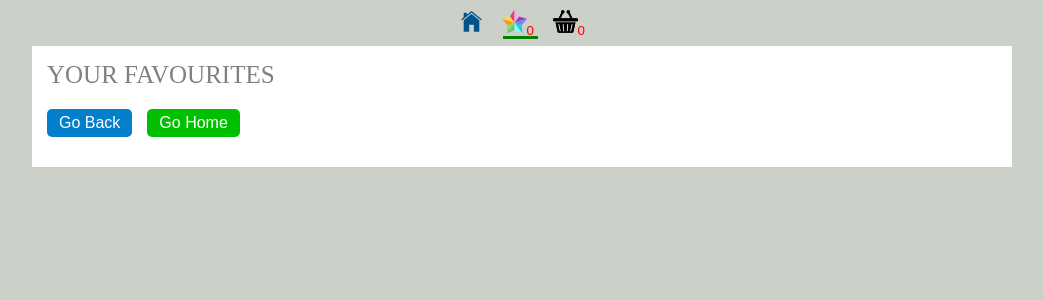
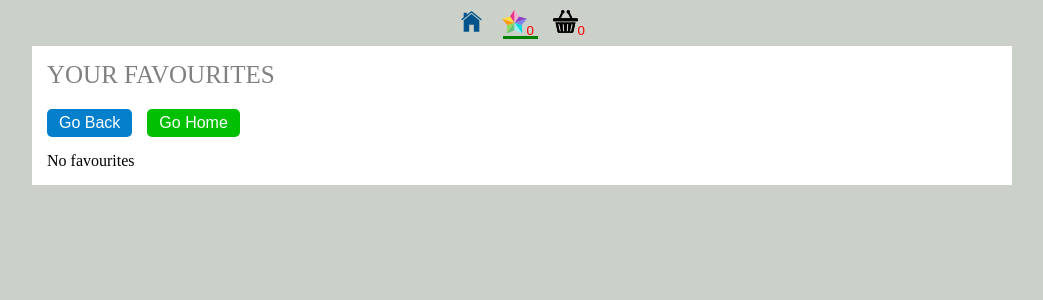
Before and after one commit to VladOnischenko/React-router-redux, a React (Create React App) app: page /favourites in a window 1280 px wide. Shown: the top 300 px of the page, without its empty margins (118-1161 px from the left). Built offline with nearby package versions, Linux system fonts and the light colour scheme.

Commit message:
Test localStorage

```diff
--- a/src/App.jsx
+++ b/src/App.jsx
@@ -11,6 +11,7 @@ import {Routes, Route} from 'react-router-dom'
 import SinglePage from "./components/Pages/singlePage/SinglePage";
 
 const App = () => {
+  const [items, setItems] = useState([])
   const [basket, setBasket] = useState(() => {
     const saved = localStorage.getItem('basket')
     const initialValue = JSON.parse(saved)
@@ -21,7 +22,6 @@ const App = () => {
     const initialValue = JSON.parse(saved)
     return initialValue || []
   })
-  const [items, setItems] = useState([])
 
   useEffect(() => {
       localStorage.setItem('basket', JSON.stringify(basket))
@@ -44,21 +44,12 @@ const App = () => {
     } else {
       setBasket(allItems)
     }
+  }
+  const addToStars = (item) => {
+    const allFavorite = [...stars, item]
+    const filteredFavorite = stars.filter(el => el.id !== item.id)
 
-    // let isInArray = false
-    //   basket.forEach(el => {
-    //     if (el.id === item.id)
-    //       isInArray = true
-    //   })
-    //     if (!isInArray)
-    //       setBasket([...basket, item])
-  }
-  const addToStars = (event) => {
-    const favorites = Number(event.target.dataset.id)
-    const allFavorite = [...stars, favorites]
-    const filteredFavorite = stars.filter(el => el !== favorites)
-
-    if (stars.includes(favorites)) {
+    if (stars.includes(item)) {
       setStars(filteredFavorite)
     } else {
       setStars(allFavorite)
@@ -69,9 +60,9 @@ const App = () => {
     <>
       <Routes>
         <Route path="/" element={<Layout orders={basket} stars={stars}/>}>
-          <Route index element={<HomePage onAdd={addToBasket} addFav={addToStars} stars={stars} items={items}/>}/>
+          <Route index element={<HomePage onAdd={addToBasket} addFav={addToStars} stars={stars} basket={basket} items={items}/>}/>
           <Route path="/about/:id" element={<SinglePage addFav={addToStars} onAdd={addToBasket} items={items} stars={stars}/>}/>
-          <Route path="/favourites" element={<Favourites />}/>
+          <Route path="/favourites" element={<Favourites basket={basket} stars={stars} addFav={addToStars} onAdd={addToBasket}/>}/>
           <Route path="/basket/" element={<Basket basket={basket} stars={stars} addFav={addToStars} onAdd={addToBasket}/>}/>
           <Route path="*" element={<NotFoundPage />}/>
         </Route>
--- a/src/components/Item/Item.jsx
+++ b/src/components/Item/Item.jsx
@@ -8,7 +8,7 @@ import {Link} from "react-router-dom";
 const Item = (props) => {
   const [active, setActive] = useState(false)
   const { name, text, price, image, color } = props.item
-  const { id, item, stars, addFav, onAdd, deleteIcon} = props
+  const { id, item, stars, basket, addFav, onAdd, deleteIcon} = props
 
   const changeActive = () => setActive(!active)
 
@@ -16,6 +16,8 @@ const Item = (props) => {
     changeActive()
     onAdd(item)
   }
+
+  const addToCart = () => basket.includes(item) ? null : <Button styles="item__description-btn" text="ADD TO CART" handlerClick={changeActive}/>
 
   return (
     <li className="item" style={{background: color}}>
@@ -30,12 +32,12 @@ const Item = (props) => {
         <p className="item__text">{text}</p>
         <div className="item__description">
           <span className="item__description-price">${price}</span>
-          {onAdd && (<Button styles="item__description-btn" text="ADD TO CART" handlerClick={changeActive}/>)}
+          {addToCart()}
         </div>
       </div>
-      {stars.includes(item.id) ?
-        <img data-id={item.id} onClick={addFav} src="../img/star-after.svg" alt="star-before" className="item__favorite"/> :
-        <img data-id={item.id} onClick={addFav} src="../img/star-before.svg" alt="star-after" className="item__favorite"/>
+      {stars.includes(item) ?
+        <img onClick={() => addFav(item)} src="../img/star-after.svg" alt="star-before" className="item__favorite"/> :
+        <img onClick={() => addFav(item)} src="../img/star-before.svg" alt="star-after" className="item__favorite"/>
       }
       {deleteIcon && (
         <div className="item__delete" onClick={() => onAdd(item)}>
--- a/src/components/Layout/Layout.jsx
+++ b/src/components/Layout/Layout.jsx
@@ -22,9 +22,9 @@ const Layout = (props) => {
           <NavLink to="/basket" className="icon-wrapper"><InterectiveIcon image="./img/basket.svg" num={orders.length} action={changeCartOpen}/></NavLink>
         </header>
 
-      <ul className="store-items">
+      <div className="store-items">
         <Outlet />
-      </ul>
+      </div>
 
     </>
   );
--- a/src/components/Pages/basket/Basket.jsx
+++ b/src/components/Pages/basket/Basket.jsx
@@ -27,6 +27,7 @@ const Basket = (props) => {
               deleteIcon={<BsFillCartXFill/>}
               item={item}
               onAdd={onAdd}
+              basket={basket}
               addFav={addFav}
               stars={stars}
             />)
--- a/src/components/Pages/favourites/Favourites.jsx
+++ b/src/components/Pages/favourites/Favourites.jsx
@@ -1,10 +1,13 @@
 import React from 'react';
 import './favourites.scss'
 import Button from "../../button/Button";
-import {Link, useNavigate} from "react-router-dom";
+import {useNavigate} from "react-router-dom";
+import Item from "../../Item/Item";
+import {BsFillCartXFill} from "react-icons/bs";
 
-const Favourites = () => {
+const Favourites = (props) => {
   const navigate = useNavigate()
+  const { addFav, onAdd, stars, basket} = props
 
   const goBack = () => navigate(-1)
   const goHome = () => navigate('/', {replace: true})
@@ -14,6 +17,23 @@ const Favourites = () => {
       <h2 className="store-items__title">YOUR FAVOURITES</h2>
       <Button styles="goBack-btn" handlerClick={goBack} text="Go Back"/>
       <Button styles="goHome-btn" handlerClick={goHome} text="Go Home"/>
+      <div className="cards-wrapper">
+        { stars.length <= 0
+          ? <p>No favourites</p>
+          : stars.map( item => {
+            return (<Item
+              id={item.id}
+              key={item.id}
+              deleteIcon={null}
+              item={item}
+              onAdd={onAdd}
+              basket={basket}
+              addFav={addFav}
+              stars={stars}
+            />)
+          })
+        }
+      </div>
     </>
   );
 };
--- a/src/components/Pages/homePage/HomePage.jsx
+++ b/src/components/Pages/homePage/HomePage.jsx
@@ -3,12 +3,12 @@ import './homePage.scss'
 import Item from "../../Item/Item";
 
 const HomePage = (props) => {
-  const { onAdd, addFav, stars } = props
+  const { onAdd, addFav, stars, basket } = props
 
   return (
     <div>
       <h2 className="store-items__title">LATEST ARRIVALS IN MUSICA</h2>
-      <div className="cards-wrapper">
+      <ul className="cards-wrapper">
         {props.items.map( item =>
             <Item
               id={item.id}
@@ -17,9 +17,10 @@ const HomePage = (props) => {
               onAdd={onAdd}
               addFav={addFav}
               stars={stars}
+              basket={basket}
             />
         )}
-      </div>
+      </ul>
     </div>
   );
 };
--- a/src/style.scss
+++ b/src/style.scss
@@ -3,7 +3,7 @@ h1,h2,p,ul,ol,div,p,h3,body {
   padding: 0;
 }
 
-ul,ol{
+ul,ol,li{
   list-style: none;
 }
 
```
